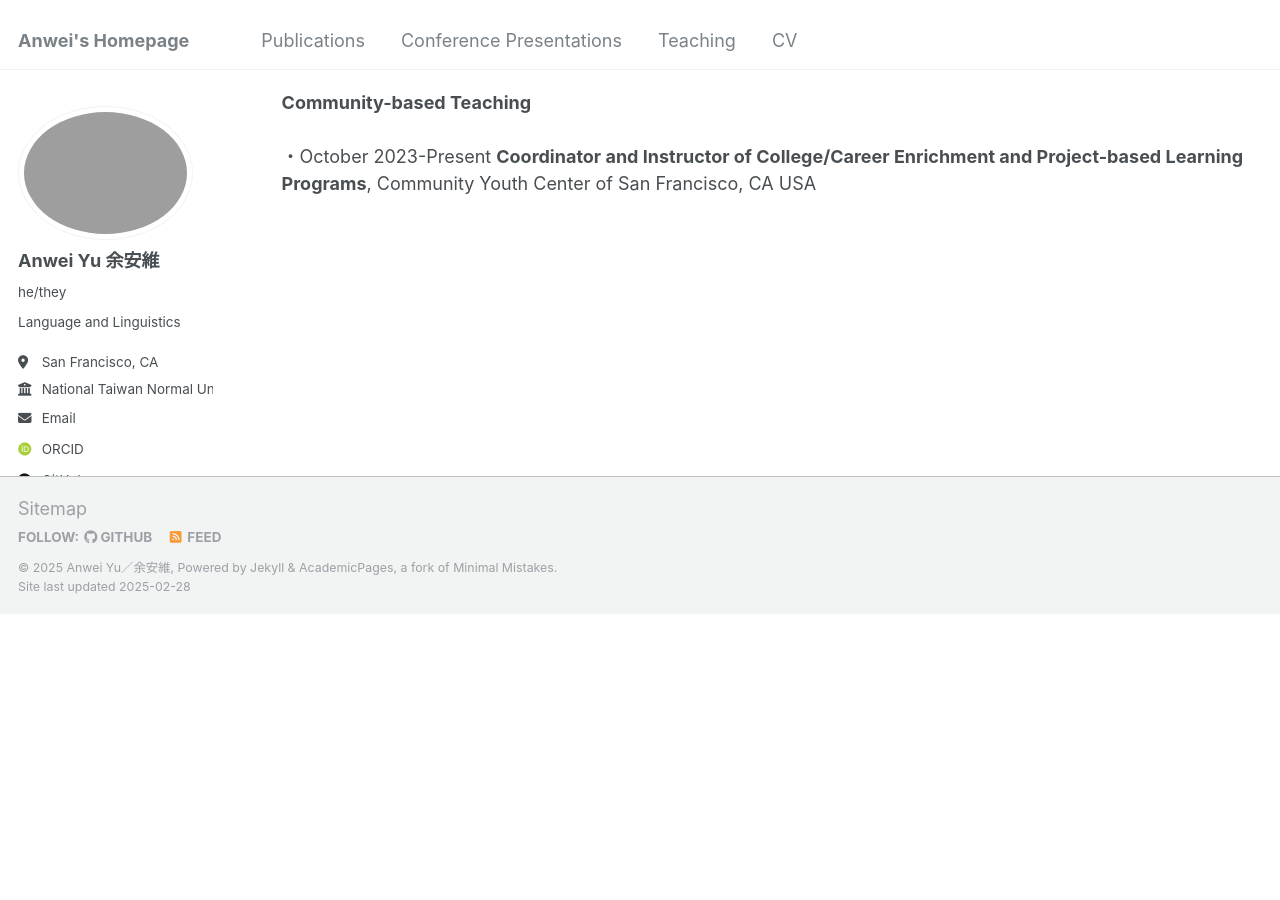
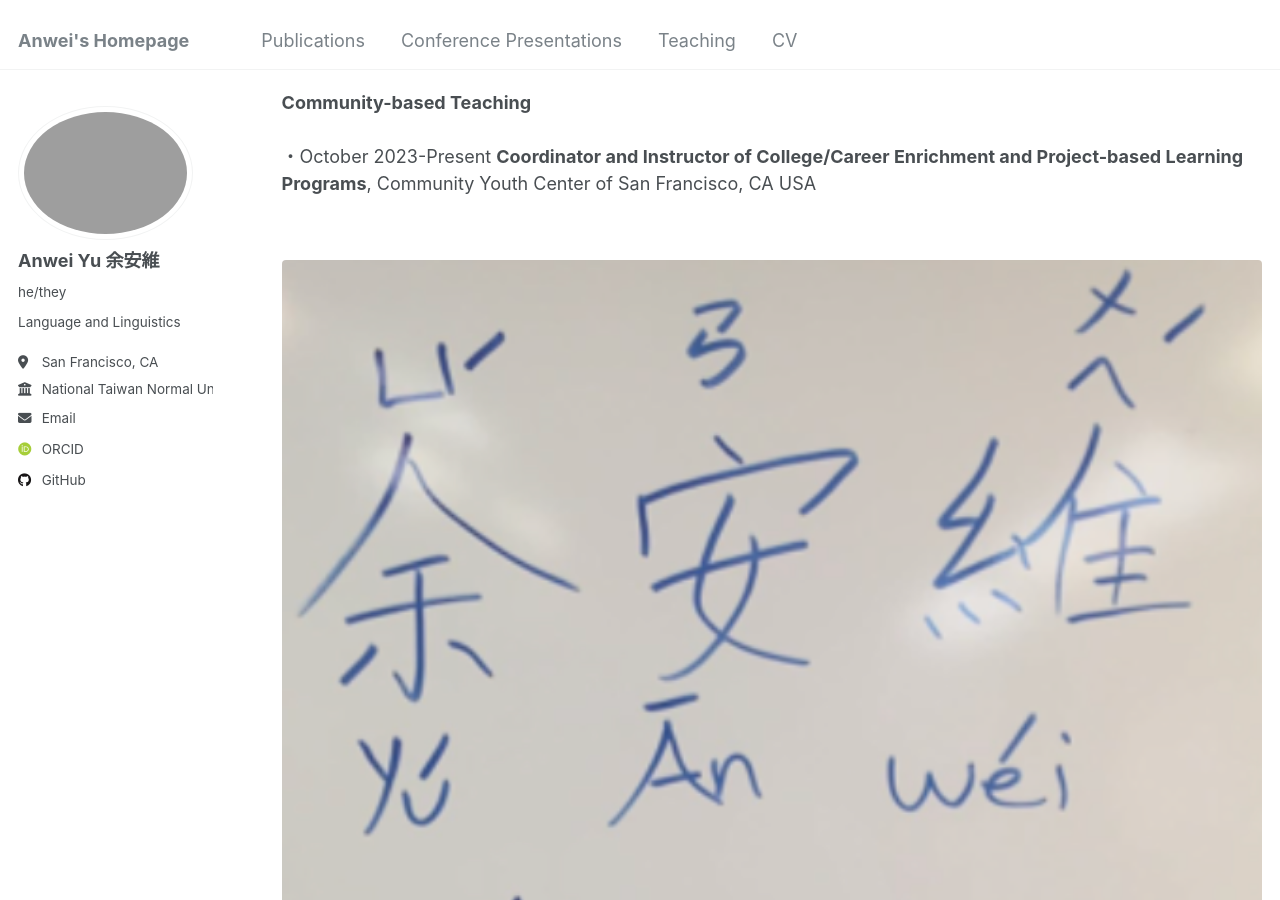
Before and after one commit to anweiyu/anweiyu.github.io, a Jekyll site: the page built from _pages/teaching.html, in a window 1280 px wide and 900 px high, scrolled down 1706 px. Built offline with Jekyll 4.4.1, drawn with Linux system fonts in a browser that asks for light colours; some web fonts are replaced; before the commit the page ends 2320 px from its top, so only the background shows below that.

Commit message:
Update teaching.html

```diff
--- a/_pages/teaching.html
+++ b/_pages/teaching.html
@@ -30,3 +30,6 @@ author_profile: true
 ・September 2016-May 2017 <strong>Instructor of Mandarin</strong>, Davis Chinese School, Davis, CA, USA<br><br>
 <strong>Community-based Teaching</strong><br><br>
 ・October 2023-Present <strong>Coordinator and Instructor of College/Career Enrichment and Project-based Learning Programs</strong>, Community Youth Center of San Francisco, CA USA<br><br>
+<figure>
+    <img src="{{site.baseurl}}/images/Teaching.png" alt="Teaching Chinese" width="500">
+</figure>
```
